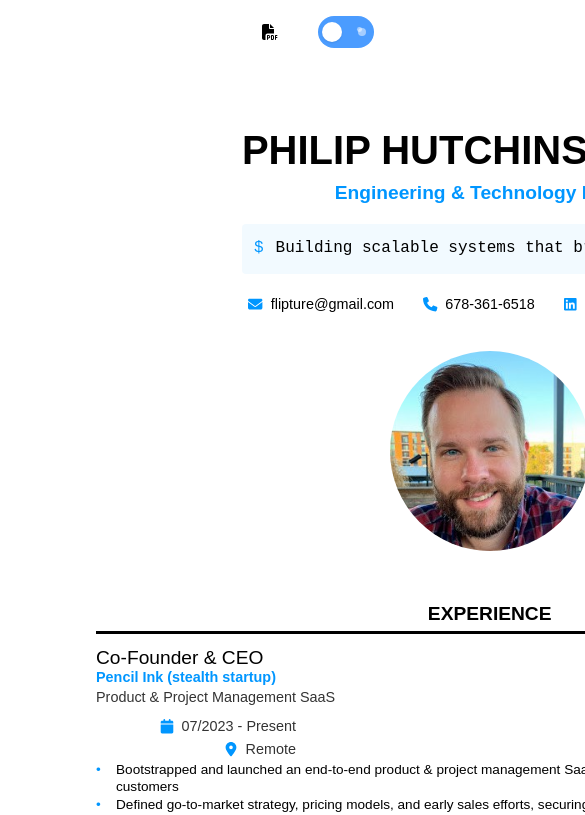
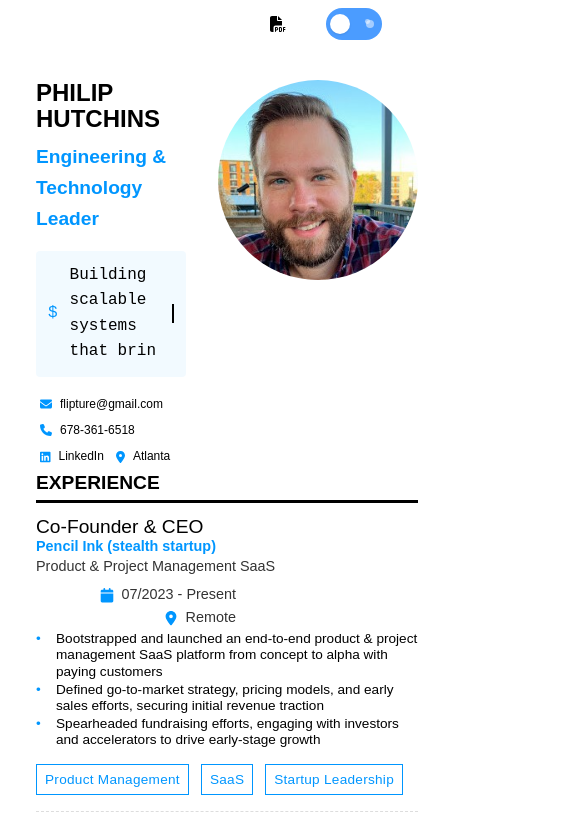
Before and after one commit to phutchins/interactiveresume, a Vue app: page / in a window 390 px wide. Shown: the top 815 px of the page, 585 px wide, since content can reach past the window. Built offline with nearby package versions, Linux system fonts and the light colour scheme.

Commit message:
Fixing mobile view

```diff
--- a/src/App.vue
+++ b/src/App.vue
@@ -1,9 +1,8 @@
 <script setup lang="ts">
+import { library } from '@fortawesome/fontawesome-svg-core'
+import { faMoon, faSun } from '@fortawesome/free-solid-svg-icons'
 import { ref } from 'vue'
 import Resume from './components/Resume.vue'
-import { library } from '@fortawesome/fontawesome-svg-core'
-import { faSun, faMoon } from '@fortawesome/free-solid-svg-icons'
-import { FontAwesomeIcon } from '@fortawesome/vue-fontawesome'
 
 library.add(faSun, faMoon)
 
@@ -56,6 +55,7 @@ html, body {
 .app {
   min-height: 100vh;
   width: 100%;
+  max-width: 100vw;
   background-color: var(--background-color);
   color: var(--text-color);
   transition: all 0.3s ease;
@@ -64,13 +64,25 @@ html, body {
   align-items: flex-start;
   margin: 0;
   padding: 0;
+  overflow-x: hidden;
+  box-sizing: border-box;
 }
 
 .resume-container {
   position: relative;
   max-width: 1200px;
   width: 100%;
-  padding: 2rem;
+  padding: 0;
+  margin: 0;
+  box-sizing: border-box;
+  overflow-x: hidden;
+}
+
+@media (max-width: 768px) {
+  .resume-container {
+    padding: 0;
+    width: 100%;
+  }
 }
 
 .theme-toggle-container {
--- a/src/components/Resume.vue
+++ b/src/components/Resume.vue
@@ -414,37 +414,52 @@ const downloadPDF = async () => {
 
 .resume {
   max-width: 1200px;
+  width: 100%;
   margin: 0 auto;
-  padding: 2rem;
+  padding: 1rem;
   position: relative;
-  padding-top: 4rem; /* Add padding to account for the fixed actions */
+  padding-top: 4rem;
+  box-sizing: border-box;
+  overflow-x: hidden;
 }
 
 .header {
   margin-bottom: 1rem;
+  width: 100%;
 
   &-content {
     display: flex;
-    justify-content: space-between;
+    justify-content: flex-start;
     align-items: flex-start;
+    gap: 2rem;
+    width: 100%;
+    box-sizing: border-box;
   }
 
   &-left {
     flex: 1;
     text-align: left;
+    min-width: 0; // This helps with text overflow
+    max-width: calc(100% - 220px);
 
-    h1 {
-      margin-bottom: 0.25rem;
+    .name-row {
+      width: 100%;
+
+      h1 {
+        width: 100%;
+        text-align: left;
+      }
     }
 
     h2 {
-      margin-bottom: 0.5rem;
+      width: 100%;
+      text-align: left;
     }
   }
 
   &-right {
-    flex: 0 0 200px;
-    margin-left: 2rem;
+    width: 200px;
+    flex-shrink: 0;
   }
 }
 
@@ -615,33 +630,102 @@ section {
 }
 
 @media (max-width: 768px) {
+  .resume {
+    width: 100%;
+    max-width: 100%;
+    padding: 0.5rem;
+    padding-top: 3rem;
+    margin: 0;
+    overflow-x: hidden;
+  }
+
   .main-content {
     flex-direction: column;
+    gap: 1rem;
+    width: 100%;
+    max-width: 100%;
+    padding: 0;
+    margin: 0;
+    overflow-x: hidden;
+
+    .left-column,
+    .right-column {
+      width: 100%;
+      padding: 0;
+      margin: 0;
+    }
   }
 
-  .header-content {
-    flex-direction: column;
-    align-items: center;
+  .header {
+    margin: 0;
+    padding: 0;
+    width: 100%;
 
-    .header-left {
-      text-align: center;
+    &-content {
+      padding: 0;
+      margin: 0;
+      width: 100%;
+    }
+  }
 
-      h1, h2 {
-        text-align: center;
+  section {
+    margin-bottom: 1.5rem;
+    width: 100%;
+    padding: 0;
+  }
+
+  .typing-effect {
+    width: 100%;
+    max-width: 100%;
+    box-sizing: border-box;
+    margin: 1rem 0;
+  }
+
+  .contact-info {
+    width: 100%;
+    max-width: 100%;
+    justify-content: center;
+  }
+
+  .actions {
+    top: 0.5rem;
+    right: 0.5rem;
+  }
+}
+
+@media (max-width: 480px) {
+  .resume {
+    padding: 0.25rem;
+    padding-top: 3rem;
+  }
+
+  .header {
+    &-content {
+      .header-left {
+        h1 {
+          font-size: 1.5rem;
+        }
       }
-    }
-
-    .header-right {
-      margin: 2rem 0;
     }
   }
 
   .contact-info {
-    justify-content: center;
+    padding: 0;
+    margin-top: 0.5rem;
+    gap: 0.25rem;
+    justify-content: flex-start;
+    width: 100%;
+
+    a {
+      font-size: 0.75rem;
+      padding: 0.1rem 0.25rem;
+    }
   }
 
-  section h2 {
-    text-align: center;
+  .job-meta {
+    min-width: unset;
+    width: 100%;
+    font-size: 0.8rem;
   }
 }
 
```
